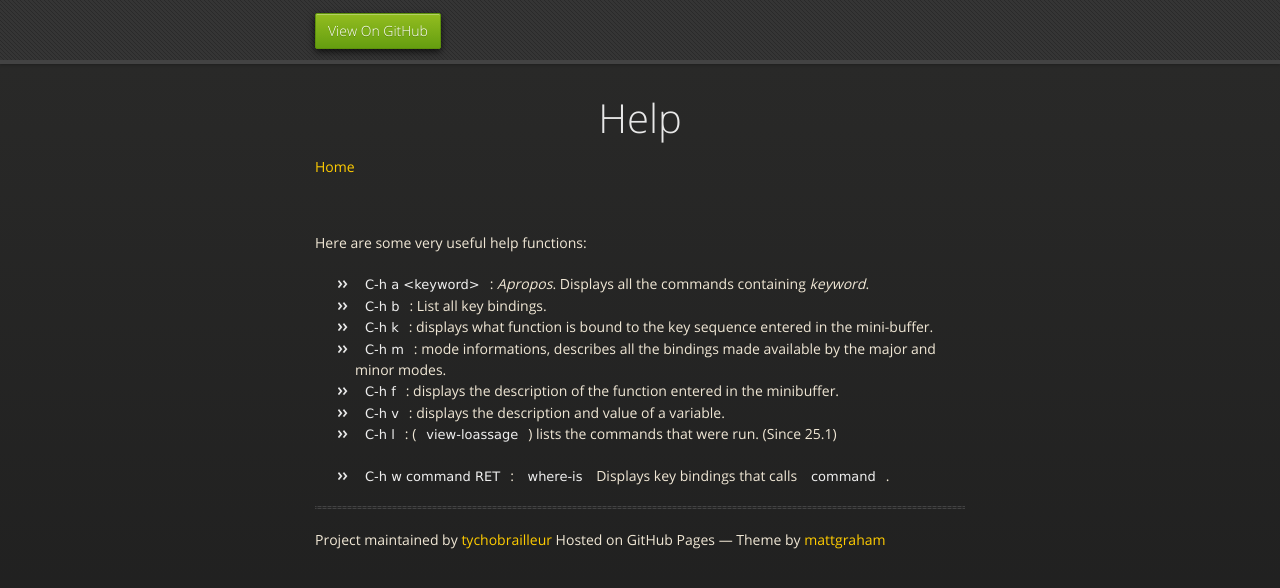
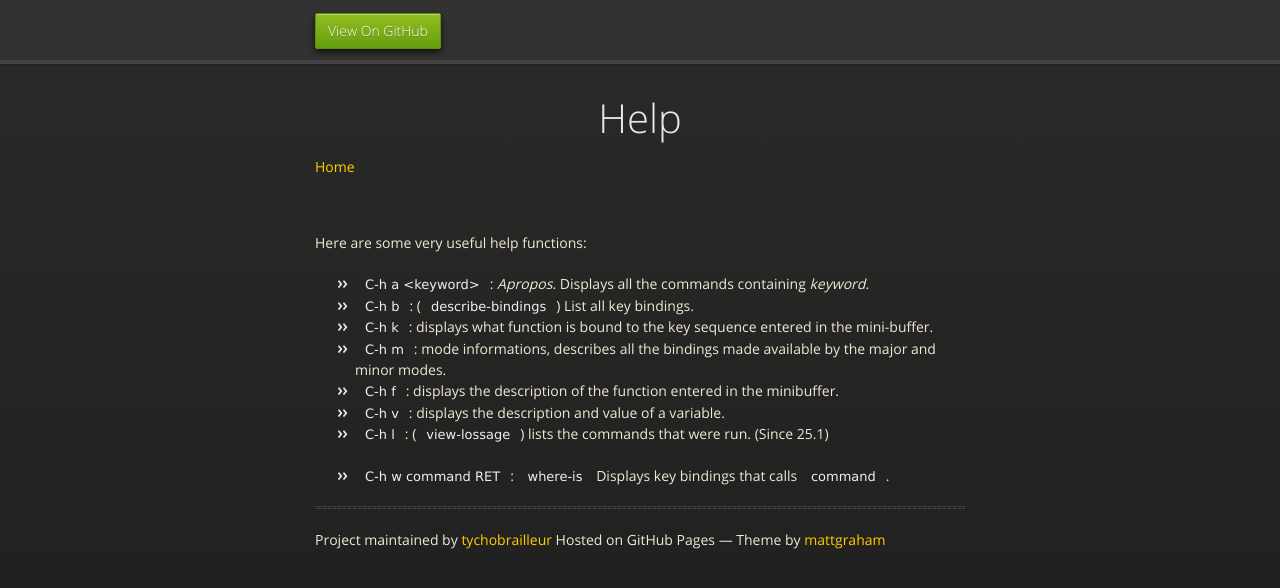
Before and after one commit to tychobrailleur/tychobrailleur.github.io, a Jekyll site: the page built from help.md, in a window 1280 px wide. Shown: the top 588 px of the page. Built offline with Jekyll 4.4.1, drawn with Linux system fonts in a browser that asks for light colours; nearby versions of some CDN libraries.

Commit message:
Fix typo and function name.

```diff
--- a/help.md
+++ b/help.md
@@ -7,7 +7,7 @@ Here are some very useful help functions:
 
 - `C-h a <keyword>`: _Apropos_. Displays all the commands containing
 _keyword_.
-- `C-h b`: List all key bindings.
+- `C-h b`: (`describe-bindings`) List all key bindings.
 - `C-h k`: displays what function is bound to the key sequence entered
   in the mini-buffer.
 - `C-h m`: mode informations, describes all the bindings made
@@ -15,7 +15,7 @@ _keyword_.
 - `C-h f`: displays the description of the function entered in the
 minibuffer.
 - `C-h v`: displays the description and value of a variable.
-- `C-h  l`: (`view-loassage`) lists the commands that were run. (Since
+- `C-h  l`: (`view-lossage`) lists the commands that were run. (Since
   25.1)
 
 - `C-h w command RET`: `where-is` Displays key bindings that calls `command`.
```
